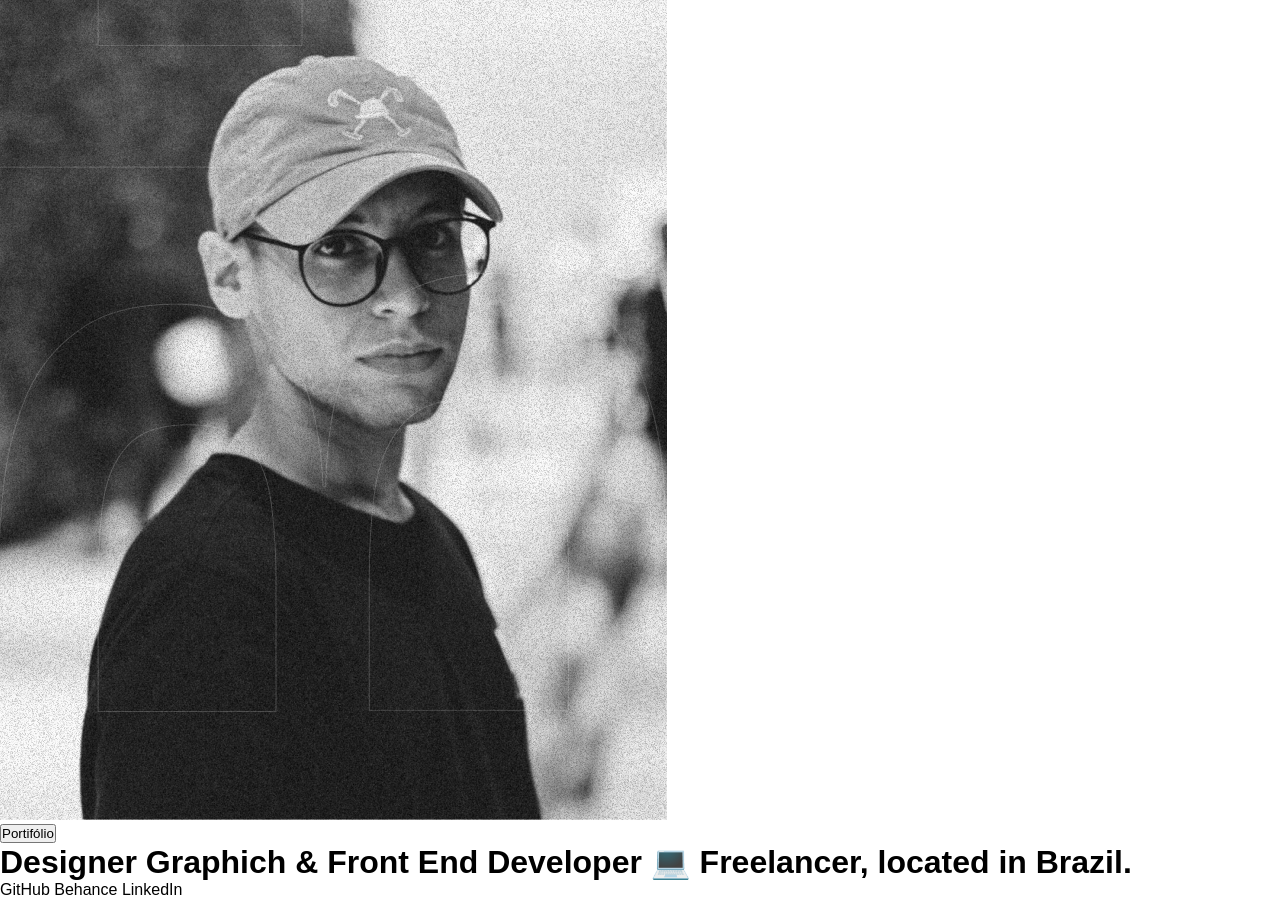
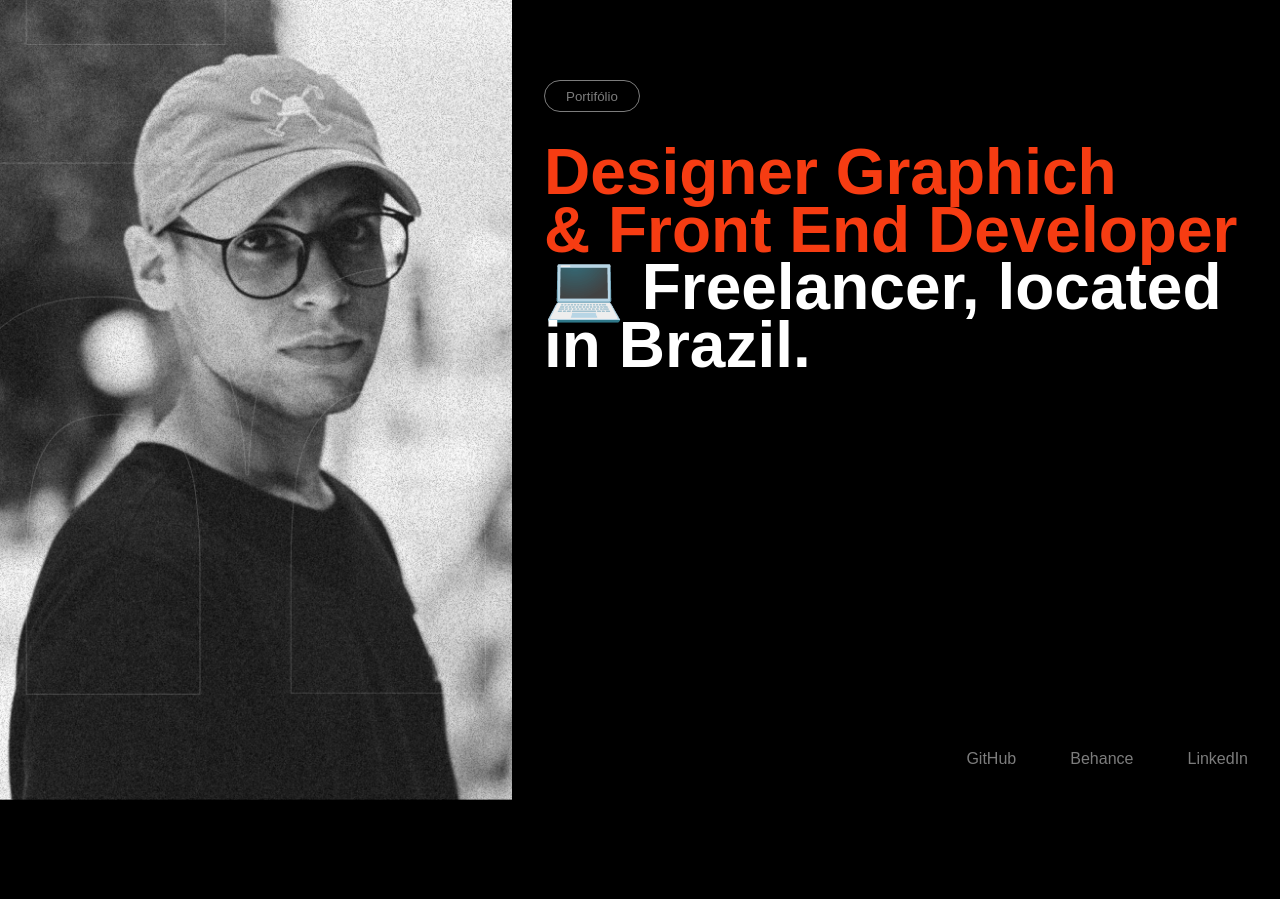
Before and after one commit to ruymon/developer-portfolio-example, a plain HTML site: page index.html in a window 1280 px wide. After the commit the page ends 800 px from the top, so only its background shows below. Drawn offline with Linux system fonts and the light colour scheme; a web font is replaced by a local one.

Commit message:
style(homePage): Desktop version CSS

```diff
--- a/index.html
+++ b/index.html
@@ -19,11 +19,10 @@
 </head>
 <body>
   <main>
-    <aside>
-      <img src="./assets/profile.png" alt="Developer Profile Picture">
-    </aside>
+    <aside></aside>
 
     <content>
+      <div id="hero-container">
         <button>
           <a href="#" target="_blank" rel="noopener noreferrer">
             Portifólio
@@ -31,15 +30,19 @@
         </button>
 
         <h1>
-        Designer Graphich & Front End Developer <span>💻 Freelancer, located
+          Designer Graphich <br />
+          & Front End Developer
+          <br />
+          <span>💻 Freelancer, located
           in Brazil.️</span>
         </h1>
+      </div>
 
-      <div>
+      <footer>
         <a href="#">GitHub</a>
         <a href="#">Behance</a>
         <a href="#">LinkedIn</a>
-      </div>
+      </footer>
     </content>
   </main>
 </body>
--- a/styles/global.css
+++ b/styles/global.css
@@ -6,6 +6,7 @@
 
 body {
   font-family: 'Darker Grotesque', sans-serif;
+  background: var(--background);
 }
 
 a, button {
--- a/styles/home.css
+++ b/styles/home.css
@@ -0,0 +1,88 @@
+main {
+  width: 100%;
+  height: 100vh;
+
+  display: flex;
+  align-items: center;
+  justify-content: center;
+}
+
+aside {
+  height: 100%;
+  width: 40%;
+
+  background-image: url('/assets/profile.png');
+  background-size: cover;
+  background-repeat: no-repeat;
+  background-position: center top;
+}
+
+content button {
+  width: 6rem;
+  height: 2rem;
+
+  background: transparent;
+  border: 1px solid var(--gray);
+  border-radius: 20px;
+
+  color: var(--gray);
+
+  transition: all 0.5s;
+}
+
+content button:hover {
+  background: var(--secondary);
+  color: var(--background);
+  border: none;
+  transform: scale(1.05);
+}
+
+content {
+  height: 100%;
+  width: 60%;
+
+  padding: 2rem;
+  padding-top: 5rem;
+
+  display: flex;
+  flex-direction: column;
+  justify-content: space-between;
+}
+
+#hero-container {
+  display: flex;
+  flex-direction: column;
+
+  gap: 2rem;
+}
+
+#hero-container h1 {
+  font-size: 4rem;
+  line-height: 90%;
+  color: var(--primary);
+}
+
+#hero-container h1 span {
+  color: var(--secondary);
+}
+
+footer {
+  color: var(--gray);
+
+  align-self: flex-end;
+
+  width: 40%;
+
+  display: flex;
+  justify-content: space-between;
+  align-items: center;
+}
+
+footer a {
+  transition: all 0.3s;
+}
+
+footer a:hover {
+  color: var(--secondary);
+  transform: scale(1.05);
+}
```
Lines whose indentation alone changed are shown as unchanged.
